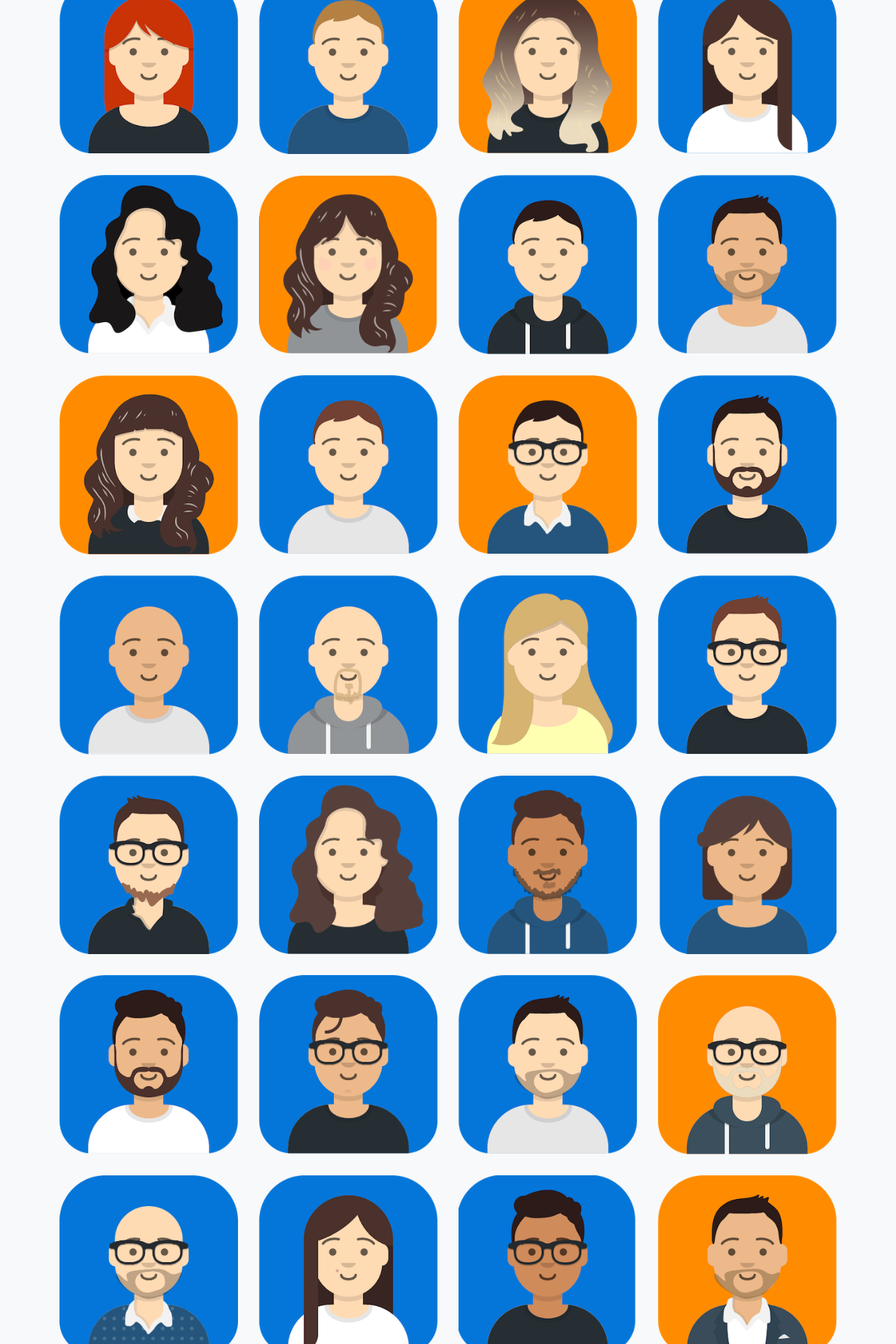
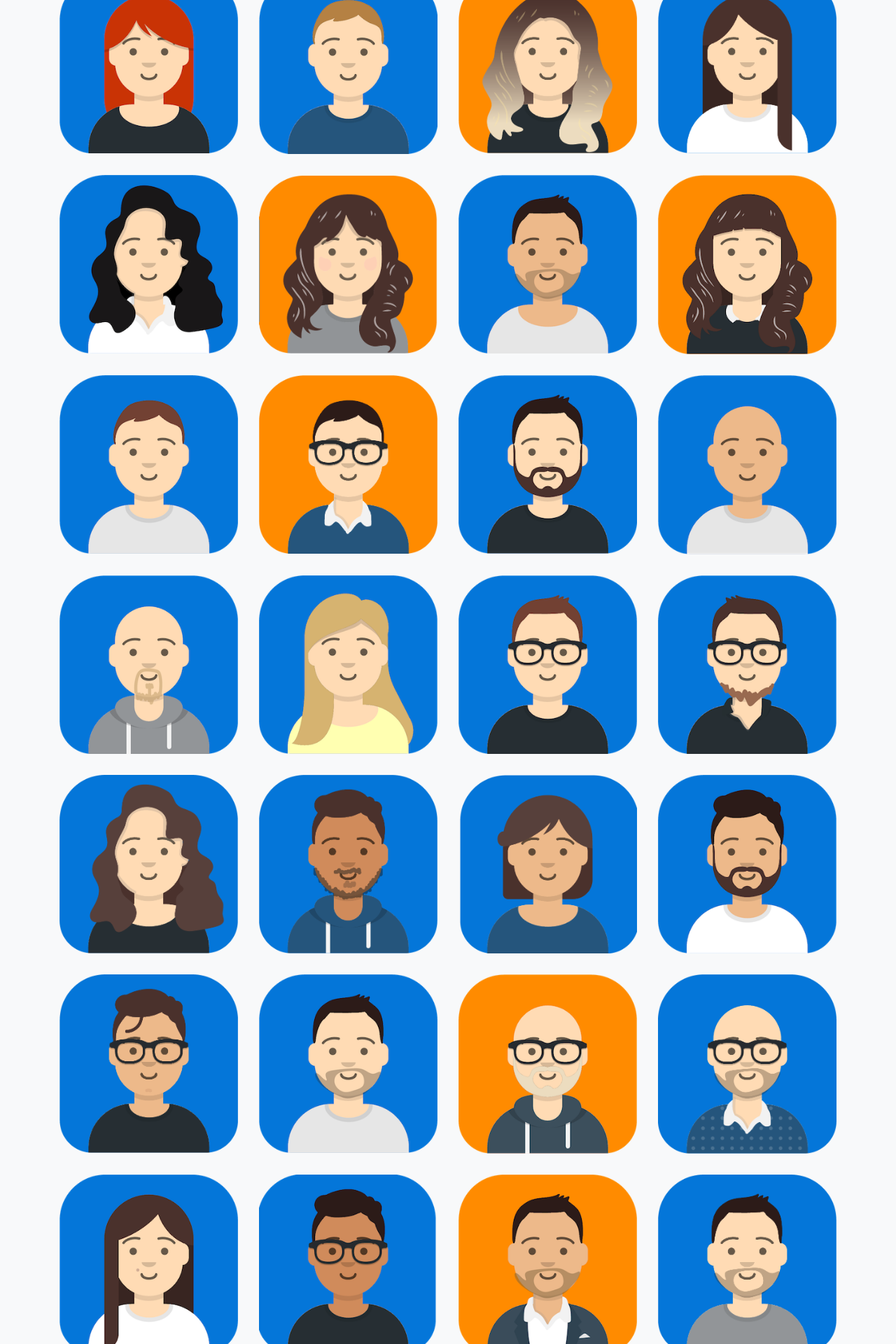
Before and after one commit to mediafellows/mediafellows.github.io, a Jekyll site: the page built from pages/about.html, in a window 1280 px wide. Shown: the part 1652-3572 px from the top of the page at 70% size. Built offline with Jekyll 4.4.1, drawn with Linux system fonts in a browser that asks for light colours.

Commit message:
removing Kostia from team page

```diff
--- a/_includes/team/members.html
+++ b/_includes/team/members.html
@@ -161,17 +161,6 @@
                     <div class="team-info">
                         <h3>Louise Giraud</h3>
                         <span>Junior Web Project Manager</span>
-                    </div>
-                </div>
-            </div>
-            <div class="col-xl-3 col-lg-3 col-md-6 mb-30">
-                <div class="single-team text-center "  >
-                    <div class="team-img">
-                        <img src="{{site.baseurl}}/assets/img/team/konstantin-gorozhankin.png" alt="Konstantin Gorozhankin">
-                    </div>
-                    <div class="team-info">
-                        <h3>Kostya Gorozhankin</h3>
-                        <span>Frontend Software Engineer</span>
                     </div>
                 </div>
             </div>
```
Also changed, not shown: assets/img/team/konstantin-gorozhankin.png (deleted).
